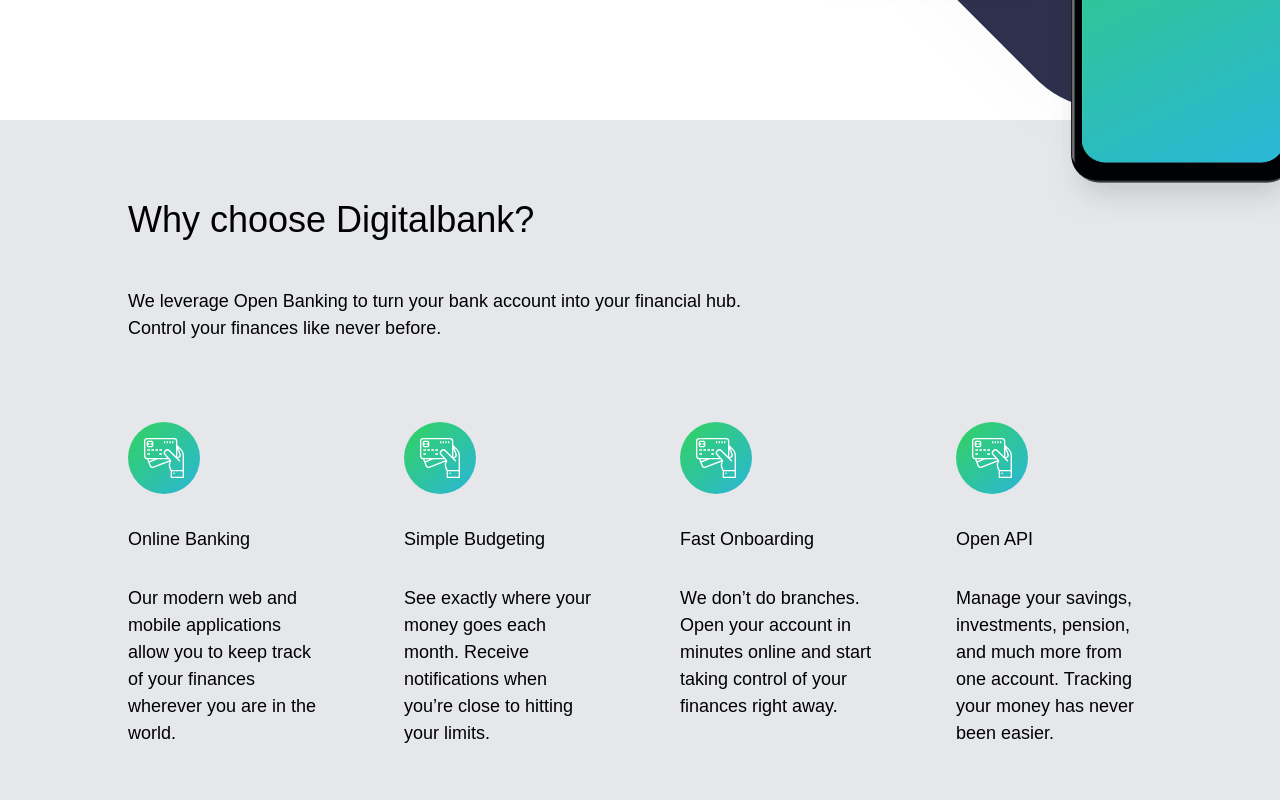
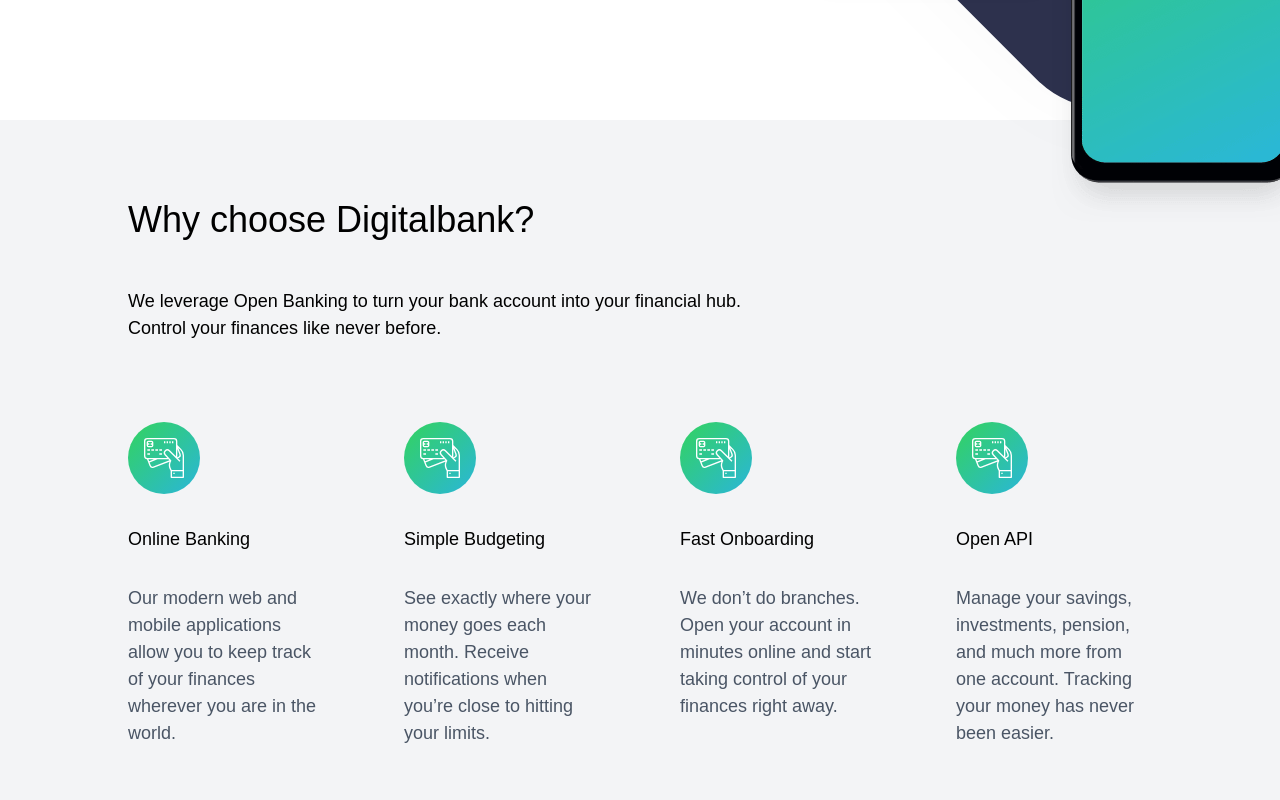
Before and after one commit to MauriceMumbere/Digitalbank-landing-page-master, a Nuxt app: page / in a window 1280 px wide. Shown: the part 680-1480 px from the top of the page. Built offline with nearby package versions, Linux system fonts and the light colour scheme.

Commit message:
refactor: change background color

```diff
--- a/app/components/Category.vue
+++ b/app/components/Category.vue
@@ -28,7 +28,7 @@
 </script>
 
 <template>
-    <div class="px-8 py-6 md:px-[8rem] md:py-[5rem] bg-gray-200 text-center md:text-left">
+    <div class="px-8 py-6 md:px-[8rem] md:py-[5rem] bg-gray-100 text-center md:text-left">
       <h2 class="text-4xl pb-[3rem]">Why choose Digitalbank?</h2>
       <p class="max-w-[40rem] mb-[5rem]">We leverage Open Banking to turn your bank account into your financial hub. Control
         your finances like never before.
--- a/app/components/CategoryItems.vue
+++ b/app/components/CategoryItems.vue
@@ -10,6 +10,6 @@
         <img :src="category.image" alt="">
       </div>
       <h3 class="py-8">{{category.title}}</h3>
-      <p>{{category.description}}</p>
+      <p class="text-gray-600">{{category.description}}</p>
     </div>
 </template>
```
